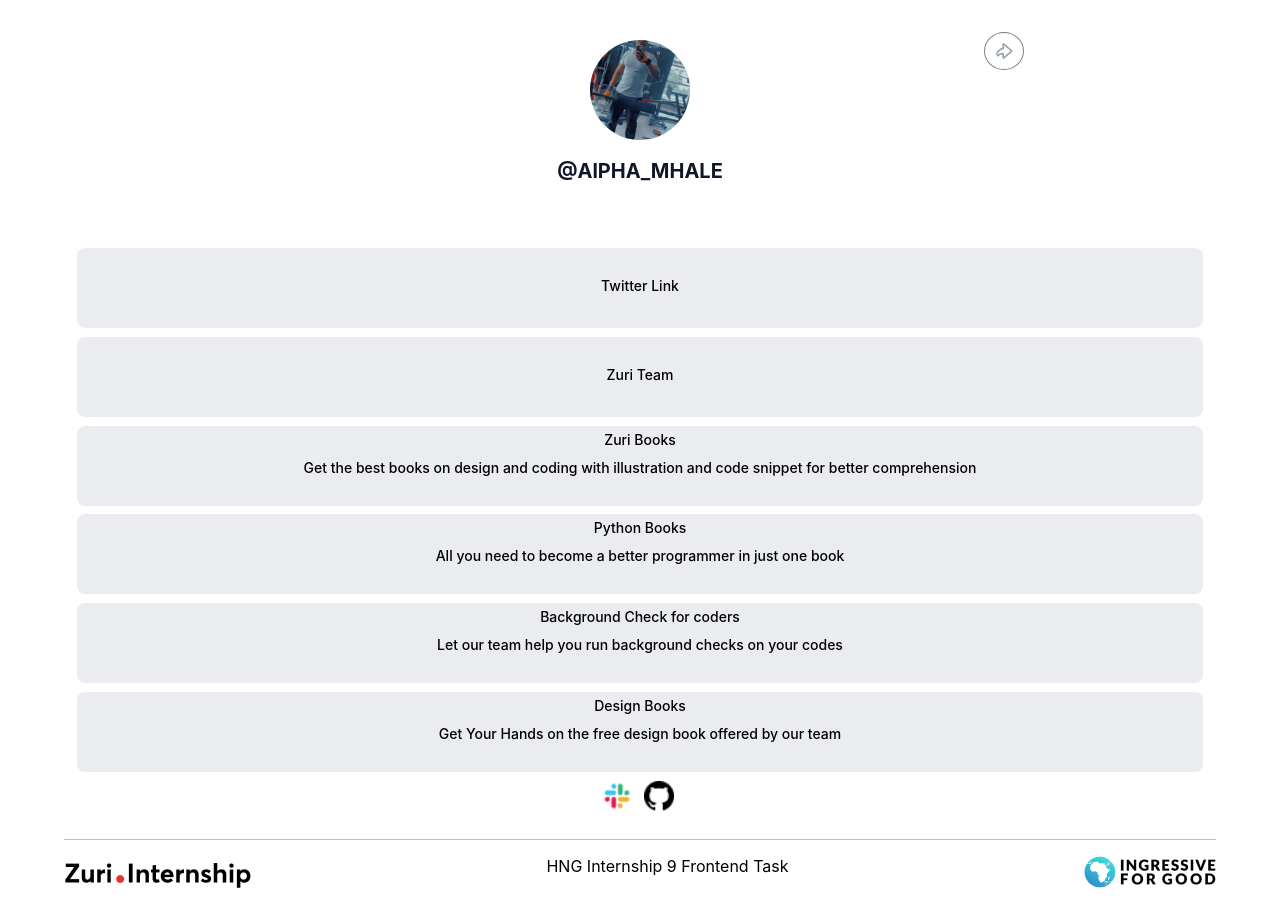
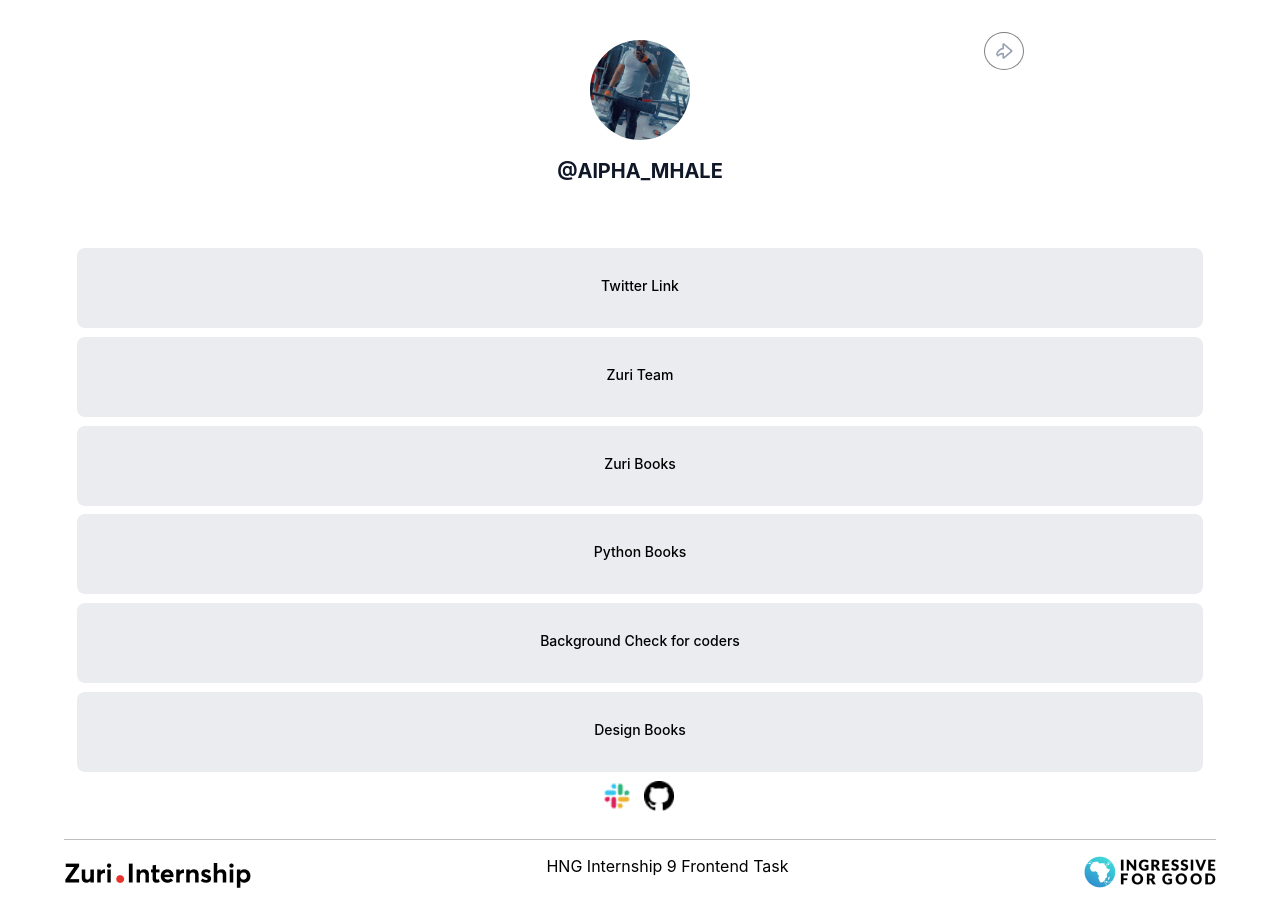
Before and after one commit to Akinyemi04/HNG1, a JavaScript app: page / in a window 1280 px wide. Built offline with nearby package versions, Linux system fonts and the light colour scheme; the HTML template or start-up script is replaced by a standard one.

Commit message:
fixing title attribute

```diff
--- a/src/App.js
+++ b/src/App.js
@@ -15,27 +15,23 @@ function App() {
      <header>
       <center><img src={profile} alt="" id='profile_img'/></center>
       <p id='twitter'>@AlPHA_MHALE</p>
-      <span className='dummy'>haryor</span>
+      {/* /*<span className='dummy'>haryor</span> */}
       { windowx >'500'?<img className='arrow' src={arrow} alt="" />:<img className='arrow' alt='' src={three}/>}
      </header>
      <main>
       <a className='link' href="https://twitter.com/alphamhale/">Twitter Link</a>
       <a className='link' id='btn_zuri' href="https://training.zuri.team/">Zuri Team</a>
-      <a id='books' href="http://books.zuri.team">
+      <a title='Get the best books on design and coding with illustration and code snippet for better comprehension' className='link' id='books' href="http://books.zuri.team">
         <span>Zuri Books</span>
-        <span>Get the best books on design and coding with illustration and code snippet for better comprehension</span>
       </a>
-      <a id='book_python' href="https://books.zuri.team/python-for-beginners?ref_id=<haryor>">
+      <a title='All you need to become a better programmer in just one book' className='link' id='book_python' href="https://books.zuri.team/python-for-beginners?ref_id=<haryor>">
         <span>Python Books </span>
-        <span>All you need to become a better programmer in just one book</span>
       </a>
-      <a id='pitch' href="https://background.zuri.team">
+      <a  title='Let our team help you run background checks on your codes' className='link' id='pitch' href="https://background.zuri.team">
         <span>Background  Check for coders</span>
-        <span>Let our team help you run background checks on your codes</span>
       </a>
-      <a id='book_design' href="https://books.zuri.team/design-rules">
+      <a title='Get Your Hands on the free design book offered by our team' className='link' id='book_design' href="https://books.zuri.team/design-rules">
         <span> Design Books</span>
-        <span>Get Your Hands on the free design book offered by our team</span>
       </a>
       <aside>
         <img src={slack} alt="" />
```
